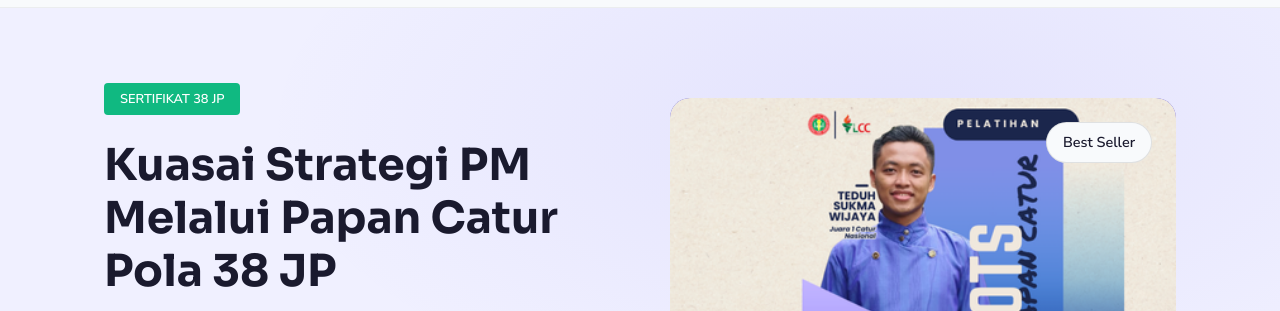
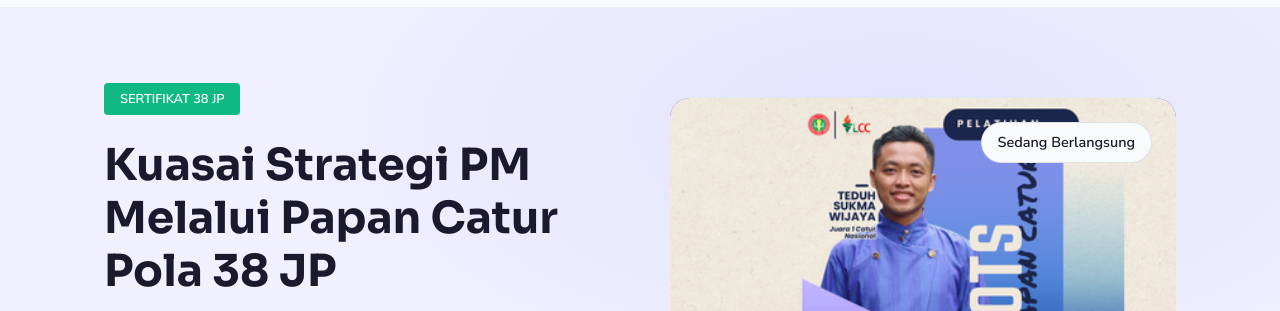
Before and after one commit to pgrijatengslcc-coder/Strategi_PM_Melalui_Papan_Catur_Pola_38_JP, a plain HTML site: page index.html in a window 1280 px wide. Shown: the part 57-368 px from the top of the page. Drawn offline with Linux system fonts and the light colour scheme.

Commit message:
Update index.html

```diff
--- a/index.html
+++ b/index.html
@@ -63,7 +63,7 @@
                 </div>
                 <div class="hero-visual">
                     <img src="./images/hero.png" alt="Pelatihan PM melalui Papan Catur Pola 38 JP" class="hero-img">
-                    <div class="hero-visual-badge">Best Seller</div>
+                    <div class="hero-visual-badge">Sedang Berlangsung</div>
                     <div class="hero-visual-icon"></div>
                 </div>
             </div>
```
